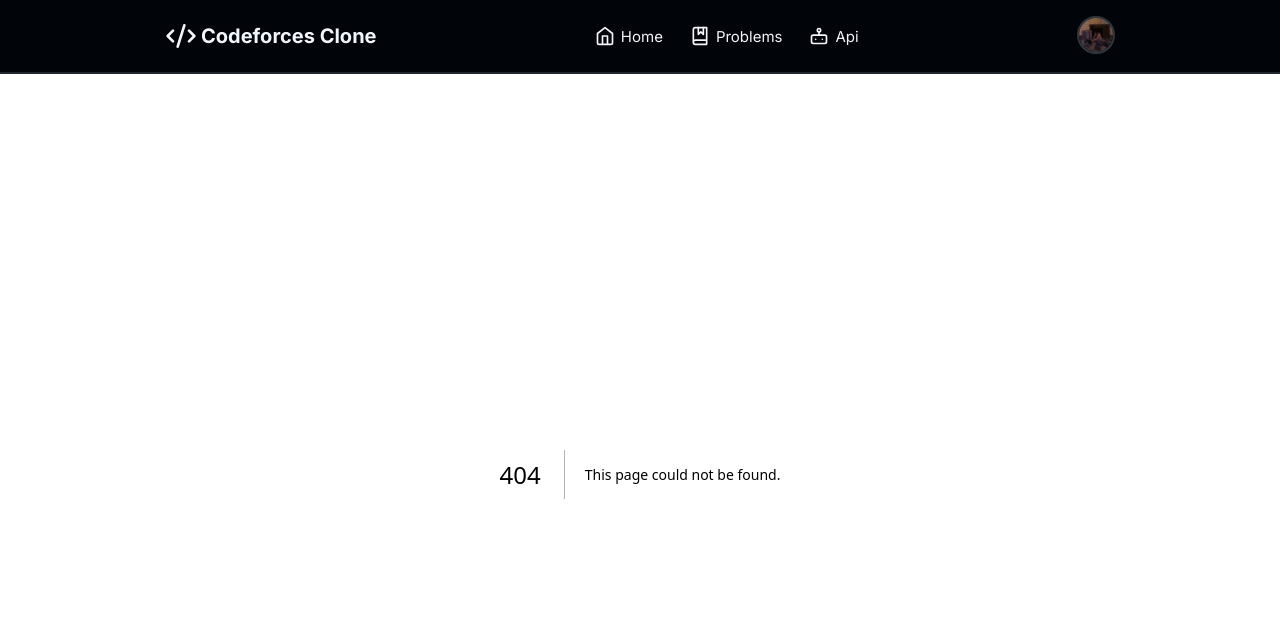
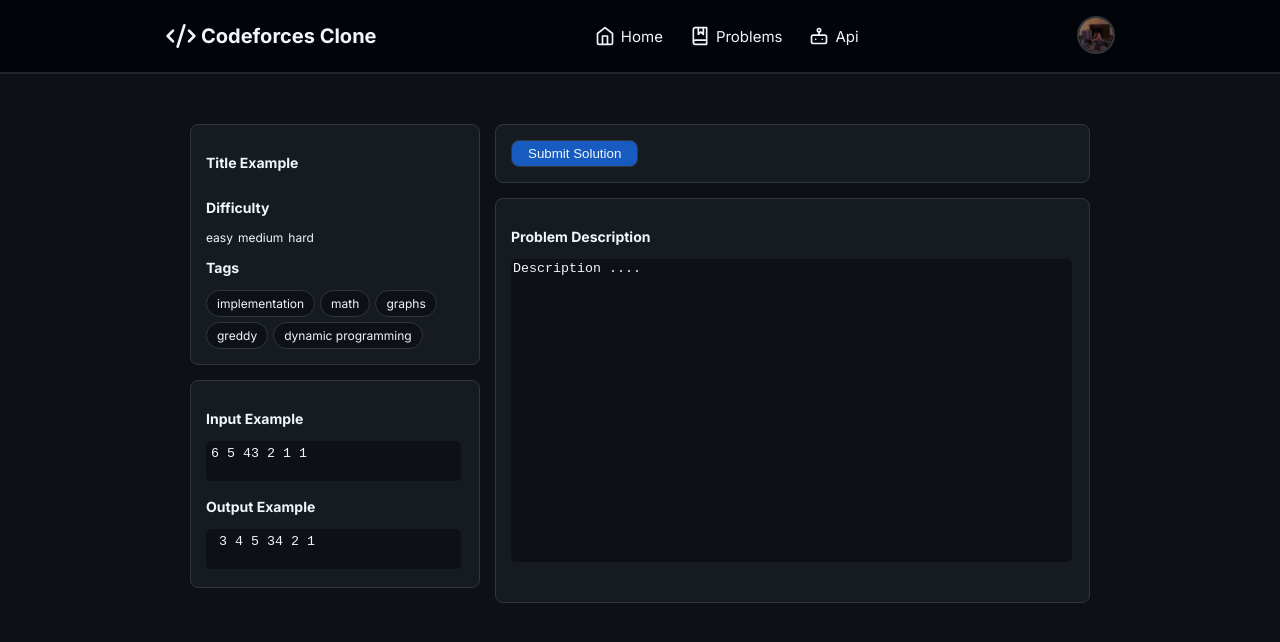
Before and after one commit to rivasjoaquin02/codeforces-clone-frontend, a Next.js app: page /problems/0 in a window 1280 px wide. Before the commit this address had no page. Shown: the top 642 px of the page. Built offline with nearby package versions, Linux system fonts and the light colour scheme.

Commit message:
added ProblemsInfo component and /problems/[id] page.tsx for view info a problem

```diff
--- a/app/globals.css
+++ b/app/globals.css
@@ -281,3 +281,24 @@
     width: 99%;
     height: 80%;
 }
+
+.tag {
+    display: block;
+    background: var(--bg-primary);
+    width: fit-content;
+
+    box-sizing: border-box;
+    padding: 5px 10px;
+
+    border: 1px solid var(--border-color);
+    border-radius: 20px;
+}
+
+textarea {
+    resize: none;
+}
+
+textarea[readonly] {
+    border: none;
+    resize: none;
+}
--- /dev/null
+++ b/app/problems/[id]/page.tsx
@@ -0,0 +1,35 @@
+import ProblemInfo from "@/components/Problems/ProblemInfo";
+import { Problem } from "@/types";
+
+type Props = {
+    params: {
+        id: string;
+    };
+};
+
+const getProblem = async () => {};
+
+const ProblemIdPage = async ({ params }: Props) => {
+    const problem = await getProblem();
+
+    const problem2: Problem = {
+        title: "Title Example",
+        description: "Description ....",
+        difficulty: "easy",
+        example_input: "6 5 43 2 1 1 ",
+        example_output: " 3 4 5 34 2 1",
+        id: "64c18c406486fc32c9e2dc62",
+        authorId: "64c18c406486fc32c9e2dc62",
+        tags: [
+            "implementation",
+            "math",
+            "graphs",
+            "greddy",
+            "dynamic programming",
+        ],
+    };
+
+    return <ProblemInfo data={problem2} />;
+};
+
+export default ProblemIdPage;
--- /dev/null
+++ b/components/Problems/ProblemInfo.tsx
@@ -0,0 +1,120 @@
+import { Problem } from "@/types";
+
+interface Props {
+    data: Problem;
+}
+
+const ProblemInfo = ({ data }: Props) => {
+    const {
+        title,
+        difficulty,
+        tags,
+        example_input,
+        example_output,
+        description,
+    } = data;
+
+    return (
+        <div className="problems">
+            <div className="create-problems">
+                {/* title difficulty tags */}
+                <div
+                    className="problem-info box border"
+                    style={{ gridRow: "span 2" }}
+                >
+                    <label htmlFor="title">
+                        <h3>{title}</h3>
+                    </label>
+
+                    <label htmlFor="difficulty">
+                        <h3>Difficulty</h3>
+                    </label>
+                    <div
+                        style={{
+                            display: "flex",
+                            gap: "5px",
+                        }}
+                    >
+                        <span>easy</span>
+                        <span>medium</span>
+                        <span>hard</span>
+                    </div>
+
+                    <label htmlFor="tags">
+                        <h3>Tags</h3>
+                    </label>
+                    <div
+                        style={{
+                            display: "flex",
+                            gap: "5px",
+                            flexWrap: "wrap",
+                        }}
+                    >
+                        {tags.map((tag) => (
+                            <div key={tag} className="tag">
+                                {tag}
+                            </div>
+                        ))}
+                    </div>
+                </div>
+
+                {/* submit */}
+                <div className="box border" style={{ gridColumn: "span 2" }}>
+                    <button className="btn btn-primary border">
+                        Submit Solution
+                    </button>
+                </div>
+
+                {/* description */}
+                <div
+                    className="box border"
+                    style={{ gridColumn: "span 2", gridRow: "span 3" }}
+                >
+                    <label htmlFor="description">
+                        <h3>Problem Description</h3>
+                    </label>
+                    <textarea readOnly name="description" id="description">
+                        {description}
+                    </textarea>
+                </div>
+
+                {/* input output example */}
+                <div className="box border">
+                    <label htmlFor="input-example">
+                        <h3>Input Example</h3>
+                    </label>
+                    <textarea
+                        name="input-example"
+                        id="input-example"
+                        readOnly
+                        style={{
+                            boxSizing: "border-box",
+                            padding: "5px",
+                            height: "fit-content",
+                        }}
+                    >
+                        {example_input}
+                    </textarea>
+
+                    <label htmlFor="output-example">
+                        <h3>Output Example</h3>
+                    </label>
+                    <textarea
+                        name="output-example"
+                        id="output-example"
+                        readOnly
+                        style={{
+                            boxSizing: "border-box",
+                            padding: "5px",
+                            height: "fit-content",
+                        }}
+                    >
+                        {example_output}
+                    </textarea>
+                </div>
+            </div>
+        </div>
+    );
+};
+
+export default ProblemInfo;
--- a/components/Problems/ProblemsTable.tsx
+++ b/components/Problems/ProblemsTable.tsx
@@ -2,6 +2,7 @@
 
 import { Problem } from "@/types";
 import { ArrowDownUp, Hash, User } from "lucide-react";
+import Link from "next/link";
 
 const headers = [
     {
@@ -52,7 +53,9 @@
                         <td className="__table_id">{problem.id}</td>
                         <td>{problem.authorId}</td>
                         <td className="__table_title_tags">
-                            <h3>{problem.title}</h3>
+                            <Link href={`/problems/${problem.id}`}>
+                                <h3> {problem.title}</h3>
+                            </Link>
                             <div>{problem.tags}</div>
                         </td>
                         <td>easy</td>
```
